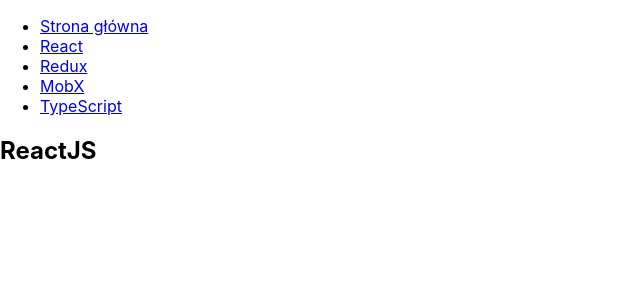
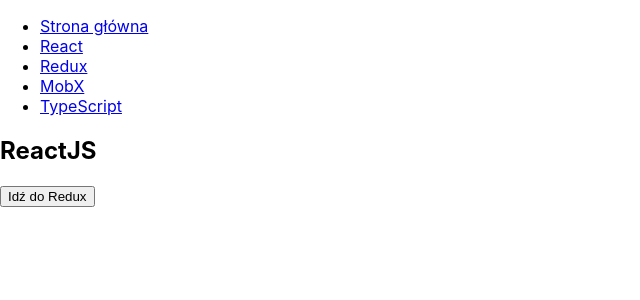
Before and after one commit to AdrianChojnacki/useParams, a React (Create React App) app: page /react in a window 1280 px wide. Shown: the top 300 px of the page, without its empty margins (0-640 px from the left). Built offline with nearby package versions, Linux system fonts and the light colour scheme.

Commit message:
useNavigate

```diff
--- a/src/Content.jsx
+++ b/src/Content.jsx
@@ -18,7 +18,7 @@
         <Route element={<ReactJS/>} path="/react" />
         <Route element={<Redux/>} path="/redux" />
         <Route element={<TypeScript/>} path="/typescript" />
-        {/* <Navigate from="*" to="/" /> */}
+        <Route element={<Navigate from="*" to="/" />} />
       </Routes>
     </main>
   );
--- a/src/ReactJS.jsx
+++ b/src/ReactJS.jsx
@@ -1,9 +1,23 @@
 import React from 'react';
+import { useNavigate } from 'react-router-dom';
 
 const ReactJS = () => {
+  const navigate = useNavigate();
+
+  const handleOnClick = () => {
+    const location = {
+      pathname: '/redux',
+    }
+
+    navigate(location);
+  }
+
   return (
     <article>
       <h2>ReactJS</h2>
+      <button onClick={handleOnClick}>
+        Idź do Redux
+      </button>
     </article>
   );
 };
```
